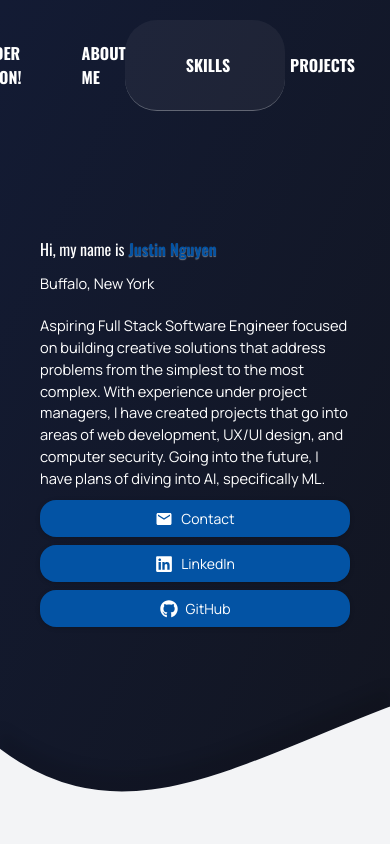
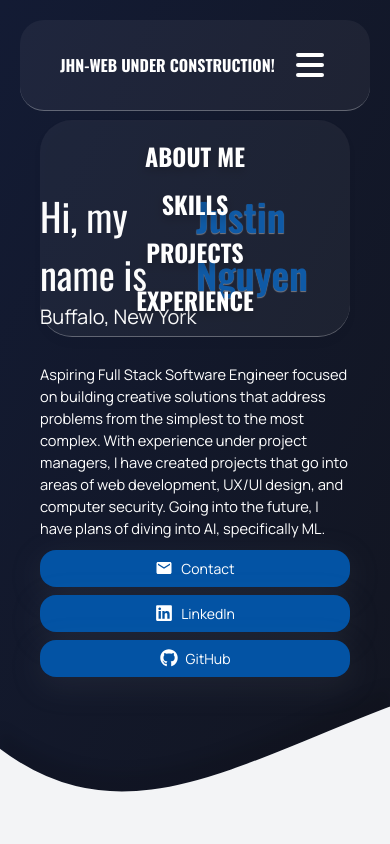
Before and after one commit to jhn816/jhn-web, a React (Vite) app: page / in a window 390 px wide. Shown: the top 844 px of the page. Built offline with nearby package versions, Linux system fonts and the light colour scheme.

Commit message:
Navigation is fully responsive to all devices and can go into Hamburger mode for a collapsible dropdown menu for the navigation links.

```diff
--- a/src/App.jsx
+++ b/src/App.jsx
@@ -18,21 +18,25 @@ import {
 } from 'react-icons/si';
 import { MdDashboard } from 'react-icons/md';
 import { FaTasks } from 'react-icons/fa';
+import { HiMenu, HiX } from 'react-icons/hi';
 
 function App() {
   const [projectView, setProjectView] = useState(0);
 
   const [isScrolled, setIsScrolled] = useState(false);
+  const [navHamburger, setNavHamburger] = useState(false);
+  const [hamOpen, setHamOpen] = useState(false);
 
   useEffect(() => {
     const handleScroll = () => {
       setIsScrolled(window.scrollY > 50);
     };
 
-    function updateCurve() {
+    function resizeUpdate() {
       const width = window.innerWidth;
       const path = document.getElementById("curve");
 
+      // update background curve path
       if (width < 768) {
         path.setAttribute("d", "M0 750 C 200 900, 378 600, 767 659 L767 905 L0 905 Z");
       } else {
@@ -44,10 +48,17 @@ function App() {
         //   Z
         // }
       }
+
+      // update navigation bar from regular to hamburger
+      if (width < 1126) {
+        setNavHamburger(true);
+      } else {
+        setNavHamburger(false);
+      }
     }
 
-    window.addEventListener("resize", updateCurve);
-    updateCurve();
+    window.addEventListener("resize", resizeUpdate);
+    resizeUpdate();
 
     window.addEventListener("scroll", handleScroll);
     return () => window.removeEventListener("scroll", handleScroll);
@@ -155,13 +166,29 @@ function App() {
 
 
   return (<>
-      <div className={`oswald transition-all duration-400 ease-out ${isScrolled ? "w-[calc(100%)] px-[140px] h-20 drop-shadow-black/40 drop-shadow-xl text-white bg-[#182140]" : "w-[calc(100%-250px)] mx-[125px] mb-60px mt-[20px] rounded-4xl h-20 text-white bg-white/5"}  py-[45px] fixed z-99 px-20 flex flex-row items-center justify-center gap-15 border-b-1 border-white/30`}>
-        <a className="text-base font-bold mr-auto"> WEBSITE UNDER CONSTRUCTION! </a>
+      {/* navigation bar */}
+      {!navHamburger ?
+        <div className={`oswald transition-all duration-300 ease-out h-20 ${isScrolled ? "w-[calc(100%)] px-[140px] drop-shadow-black/40 drop-shadow-xl text-white bg-[#182140]" : "w-[calc(100%-250px)] mx-[125px] mb-60px mt-[20px] rounded-4xl text-white bg-white/5"}  py-[45px] fixed z-99 px-20 flex flex-row items-center justify-center gap-[50px] border-b border-white/30`}>
+        <a className="text-base font-bold mr-auto"> JHN-WEB UNDER CONSTRUCTION! </a>
         <a href="#about" className="text-base font-bold cursor-pointer hover-up">ABOUT ME</a>
         <a href="#skills" className="text-base font-bold cursor-pointer hover-up">SKILLS</a>
         <a href="#projects" className="text-base font-bold cursor-pointer hover-up">PROJECTS</a>
         <a href="#experience" className="text-base font-bold cursor-pointer hover-up">EXPERIENCE</a>
+      </div> : <>
+      <div className={`oswald transition-all duration-300 ease-out h-20 ${isScrolled ? "left-0 right-0 px-[60px] drop-shadow-black/20 drop-shadow-xl text-white bg-[#182140]" : "left-5 right-5 px-10 mb-60 mt-[20px] rounded-3xl text-white bg-white/5"}  py-[45px] fixed z-101 flex flex-row items-center justify-center border-b border-white/30`}>
+        <a className="text-base font-bold mr-auto"> JHN-WEB UNDER CONSTRUCTION! </a>
+        {!hamOpen ?
+          <HiMenu onClick={() => setHamOpen(true)} className="transition hover:cursor-pointer hover:drop-shadow-[0px_0px_16px_#0353a4] hover:scale-[1.03] active:scale-[1]" size={40} /> :
+          <HiX onClick={() => setHamOpen(false)} className="transition hover:cursor-pointer hover:drop-shadow-[0px_0px_16px_#0353a4] hover:scale-[1.03] active:scale-[1]" size={40} />}
       </div>
+      <div className={`fixed top-0 transition-all duration-300 ease-out drop-shadow-black/30 drop-shadow-lg ${hamOpen ? "opacity-0 translate-y-[-20px]" : "opacity-100"} ${isScrolled? "bg-white text-black left-5 right-5 rounded-b-4xl mt-22" : "bg-white/5 text-white left-10 right-10 rounded-4xl mt-30"} oswald flex flex-col gap-4 py-5 items-center fixed z-100 border-b-1 border-white/30`}>
+        <a href="#about" className="transition hover:cursor-pointer hover:scale-[1.03] active:scale-[1] text-2xl font-bold cursor-pointer hover-up">ABOUT ME</a>
+        <a href="#skills" className="transition hover:cursor-pointer hover:scale-[1.03] active:scale-[1] text-2xl font-bold cursor-pointer hover-up">SKILLS</a>
+        <a href="#projects" className="transition hover:cursor-pointer hover:scale-[1.03] active:scale-[1] text-2xl font-bold cursor-pointer hover-up">PROJECTS</a>
+        <a href="#experience" className="transition hover:cursor-pointer hover:scale-[1.03] active:scale-[1] text-2xl font-bold cursor-pointer hover-up">EXPERIENCE</a>
+      </div>
+      </>
+      }
 
     <div className="relative w-screen md:w-screen h-screen justify-center bg-gradient-to-br from-[#131b34] to-[#121520] pt-5 flex flex-col gap-35
       px-10
@@ -213,24 +240,25 @@ function App() {
 
       {/* introduction section*/}
       <div className="w-full gap-[20px] fade-in-section flex flex-row justify-between h-fit">
-        <div className=" w-fit h-80 flex-col flex h-fit">
+        <div className=" w-fit h-80 flex-col flex gap-3 h-fit">
           <div className="flex flex-col">
-            <div className="flex flex-row gap-1 md:gap-3 mb-0 mt-0">
-              <a className="oswald text-[clamp(1rem,3.75vw,3.25rem)] pb-[.75rem] weight-600 text-white"> Hi, my name is{" "}</a>
-              <a className="h-title text-[clamp(1rem,3.75vw,3.25rem)] text-[#0353a4] font-semibold text-shadow-[0px_1px_1px_rgba(255,255,255,0.4)] md:text-shadow-[0px_1px_1px_rgba(255,255,255,0.9)]"> Justin Nguyen </a>
+            <div className="flex flex-row gap-2 md:gap-3 mb-0 mt-0">
+              <a className="oswald text-[clamp(2.4rem,3.75vw,3.25rem)] weight-600 text-white"> Hi, my name is{" "}</a>
+              <a className="h-title text-[clamp(2.4rem,3.75vw,3.25rem)] text-[#0353a4] font-semibold text-shadow-[0px_1px_1px_rgba(255,255,255,0.4)] md:text-shadow-[0px_1px_1px_rgba(255,255,255,0.9)]"> Justin Nguyen </a>
             </div>
-            <a className="body text-[clamp(.5rem,3.75vw,1.5rem)] text-white"> Buffalo, New York</a>
+            <a className="body text-[clamp(1.25rem,3.75vw,1.5rem)] text-white"> Buffalo, New York</a>
           </div>
 
           <div className="mt-auto">
             <p className="body md:w-full text-[clamp(.15rem,3.75vw,1.25rem)] mt-5 mb-[10px] text-white"> Aspiring Full Stack Software Engineer focused on building creative solutions that address problems from the simplest to the most complex. With experience under project managers, I have created projects that go into areas of web development, UX/UI design, and computer security. Going into the future, I have plans of diving into AI, specifically ML.</p>
             <div className="flex flex-col [@media(min-width:426px)]:flex-row gap-2 body">
               {contacts.map((contact, index) => (
-                <a href={contact.link} target="_blank" rel="noopener noreferrer" className="[@media(max-width:426px)]:justify-center [@media(max-width:540px)]:px-5 px-10 py-2 text-[14px] flex items-center gap-2 bg-[#0353a4] rounded-2xl text-white hover-press drop-shadow-black/20 drop-shadow-sm">{contact.icon} {contact.name} </a>
+                <a key={index} href={contact.link} target="_blank" rel="noopener noreferrer" className="[@media(max-width:426px)]:justify-center [@media(max-width:540px)]:px-5 px-10 py-2 text-[14px] flex items-center gap-2 bg-[#0353a4] rounded-2xl text-white hover-press drop-shadow-[0px_8px_16px_rgba(149,157,165,0.1)]">{contact.icon} {contact.name} </a>
               ))}
            </div>
           </div>
         </div>
+
 
         <img src="/selfie.jpg" className="w-3/8 h-fit rounded-2xl  border-b-1 border-white/30  drop-shadow-black/20 drop-shadow-sm
         hidden lg:block"/>
--- a/src/index.css
+++ b/src/index.css
@@ -130,7 +130,6 @@ html {
   .h-title {
     font-family: "Oswald", sans-serif;
     font-weight: 600;
-    padding-bottom: .75rem;
   }
 
   .h-body {
```
Lines whose indentation alone changed are shown as unchanged.
